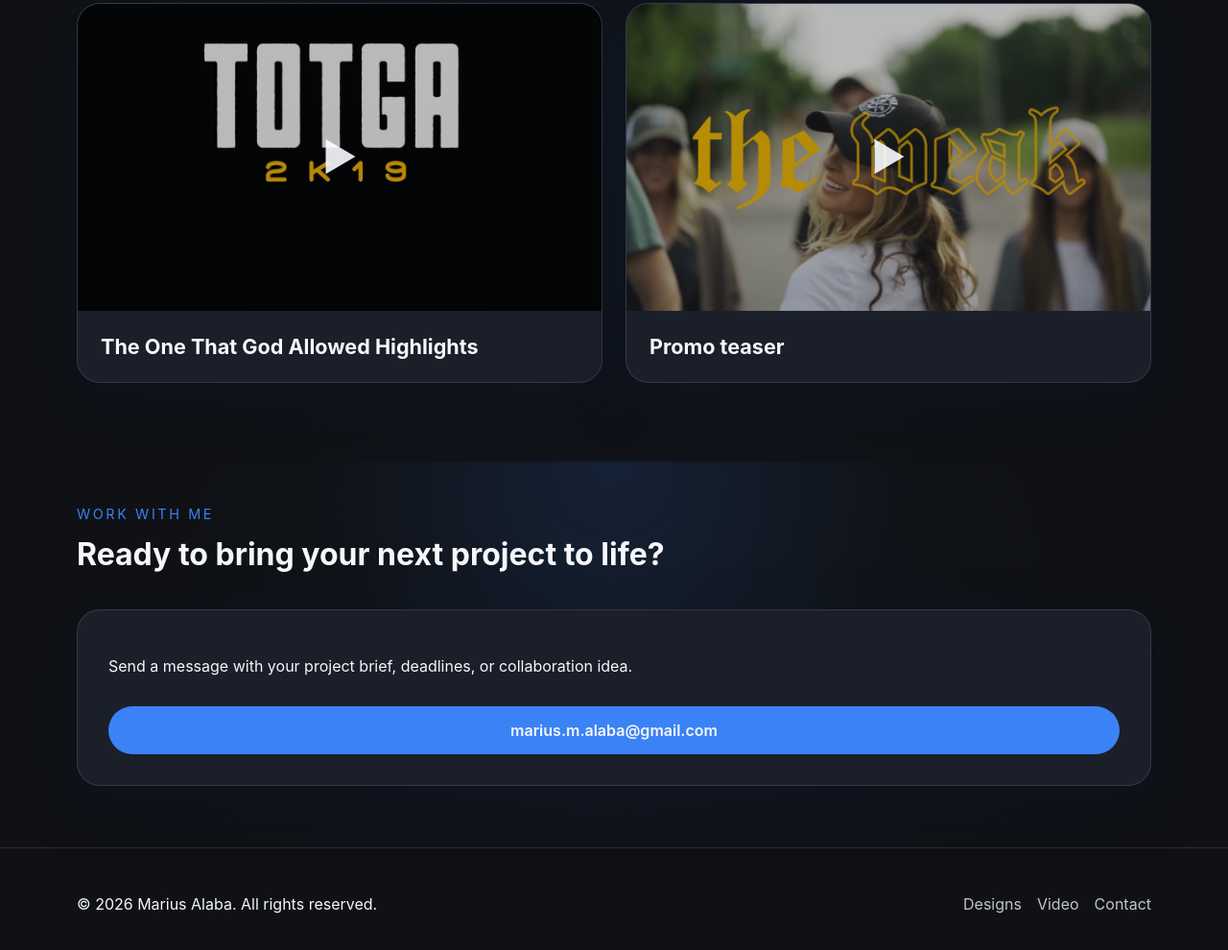
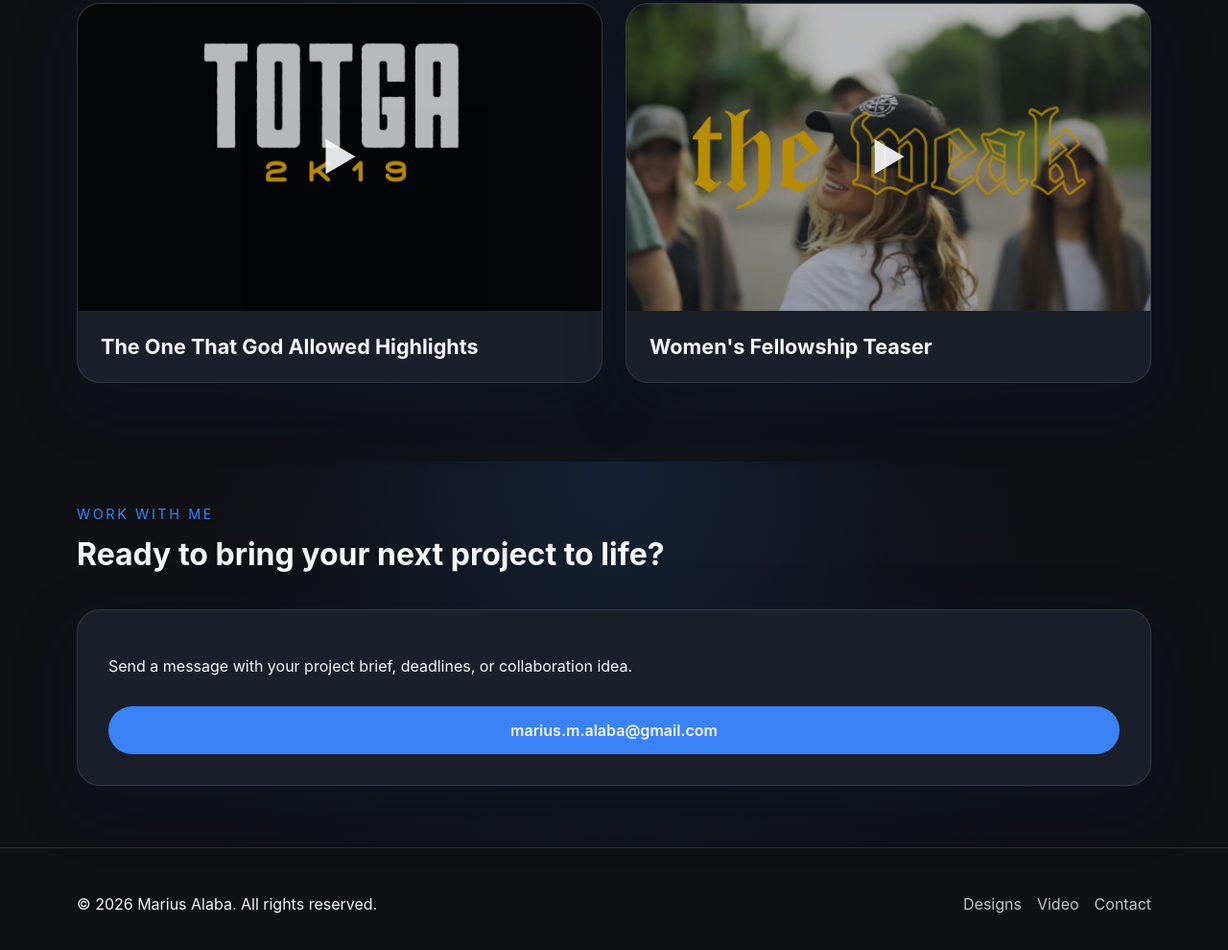
Before and after one commit to alaba-marius/alaba-marius.github.io, a plain HTML site: page index.html in a window 1280 px wide. Shown: the part 1919-2909 px from the top of the page at 96% size. Drawn offline with Linux system fonts and the light colour scheme.

Commit message:
Fixed another typo

```diff
--- a/index.html
+++ b/index.html
@@ -103,7 +103,7 @@
             <span class="play-icon">▶</span>
           </div>
           <div class="video-info">
-            <h3>Promo teaser</h3>
+            <h3>Women's Fellowship Teaser</h3>
           </div>
         </article>
       </div>
```
